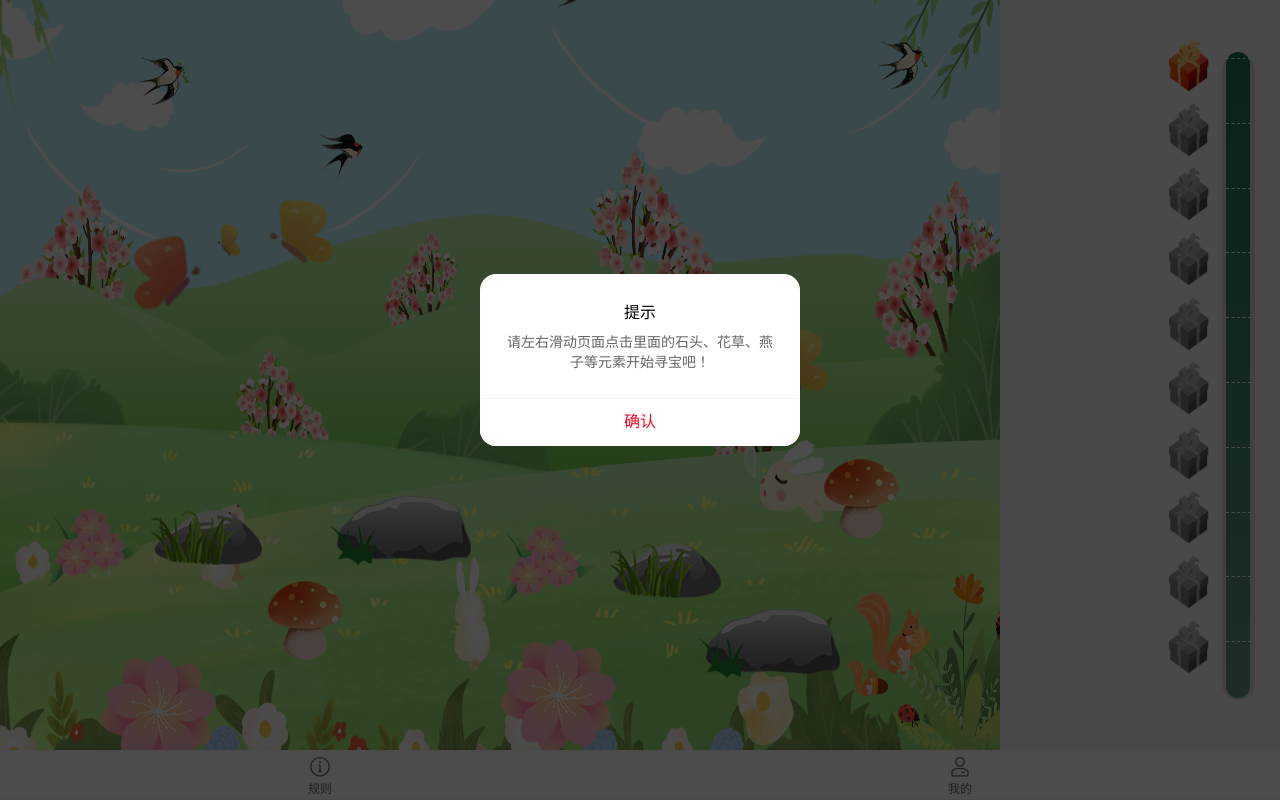
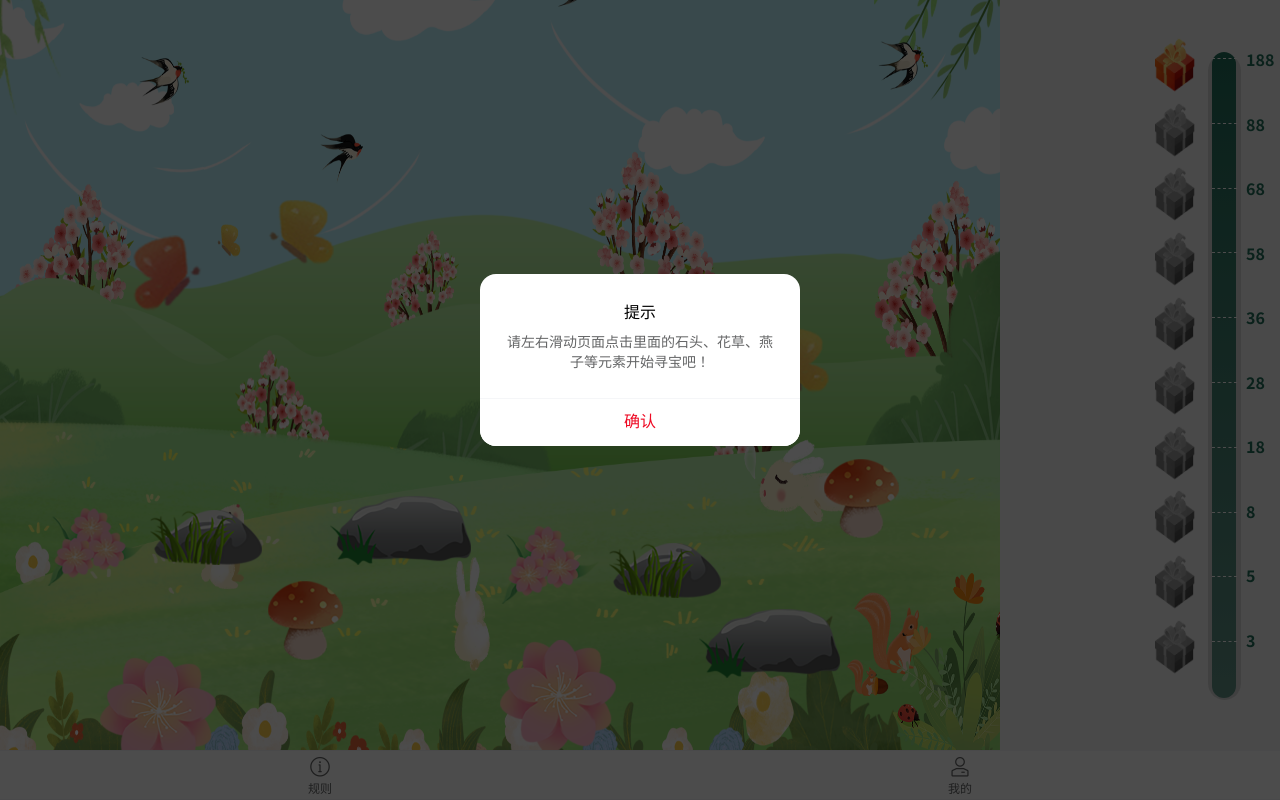
Before and after one commit to renhhh/activity, a Vue app: page /#/main in a window 1280 px wide. Built offline with nearby package versions, Linux system fonts and the light colour scheme; no server answers; what vue-luck-draw would draw is missing.

Commit message:
“抽奖页添加人数”

```diff
--- a/src/views/main.vue
+++ b/src/views/main.vue
@@ -115,6 +115,18 @@
           <div></div>
           <div></div>
           <div></div>
+        </div>
+        <div class="tips">
+          <div>188</div>
+          <div>88</div>
+          <div>68</div>
+          <div>58</div>
+          <div>36</div>
+          <div>28</div>
+          <div>18</div>
+          <div>8</div>
+          <div>5</div>
+          <div>3</div>
         </div>
       </div>
     </div>
@@ -399,7 +411,7 @@ export default {
   .present-line {
     display: flex;
     position: fixed;
-    right: 20px;
+    right: 34px;
     top: 54px;
     bottom: 100px;
     width: 104px;
@@ -418,7 +430,6 @@ export default {
       .kedu {
         position: absolute;
         z-index: 20;
-        // background: red;
         top: 4px;
         bottom: 4px;
         left: 4px;
@@ -438,6 +449,23 @@ export default {
           // border-radius: 24px 24px 0 0;
         }
       }
+
+      .tips {
+        position: absolute;
+        z-index: 20;
+        top: -3px;
+        bottom: 4px;
+        border-radius: 24px;
+        box-sizing: border-box;
+        left: 38px;
+        width: 22px;
+        color: #226f5b;
+        > div {
+          width: 100%;
+          height: 10%;
+          font-weight: bold;
+        }
+      }
     }
     .inner-line {
       position: absolute;
@@ -447,11 +475,14 @@ export default {
       border-radius: 24px;
       text-align: center;
       .invote-person {
+        display: inline-block;
         position: absolute;
         top: -14px;
+        left: -5px;
         font-size: 12px;
         color: #000;
         text-align: center;
+        width: 33px;
       }
     }
     .icon-box {
```
